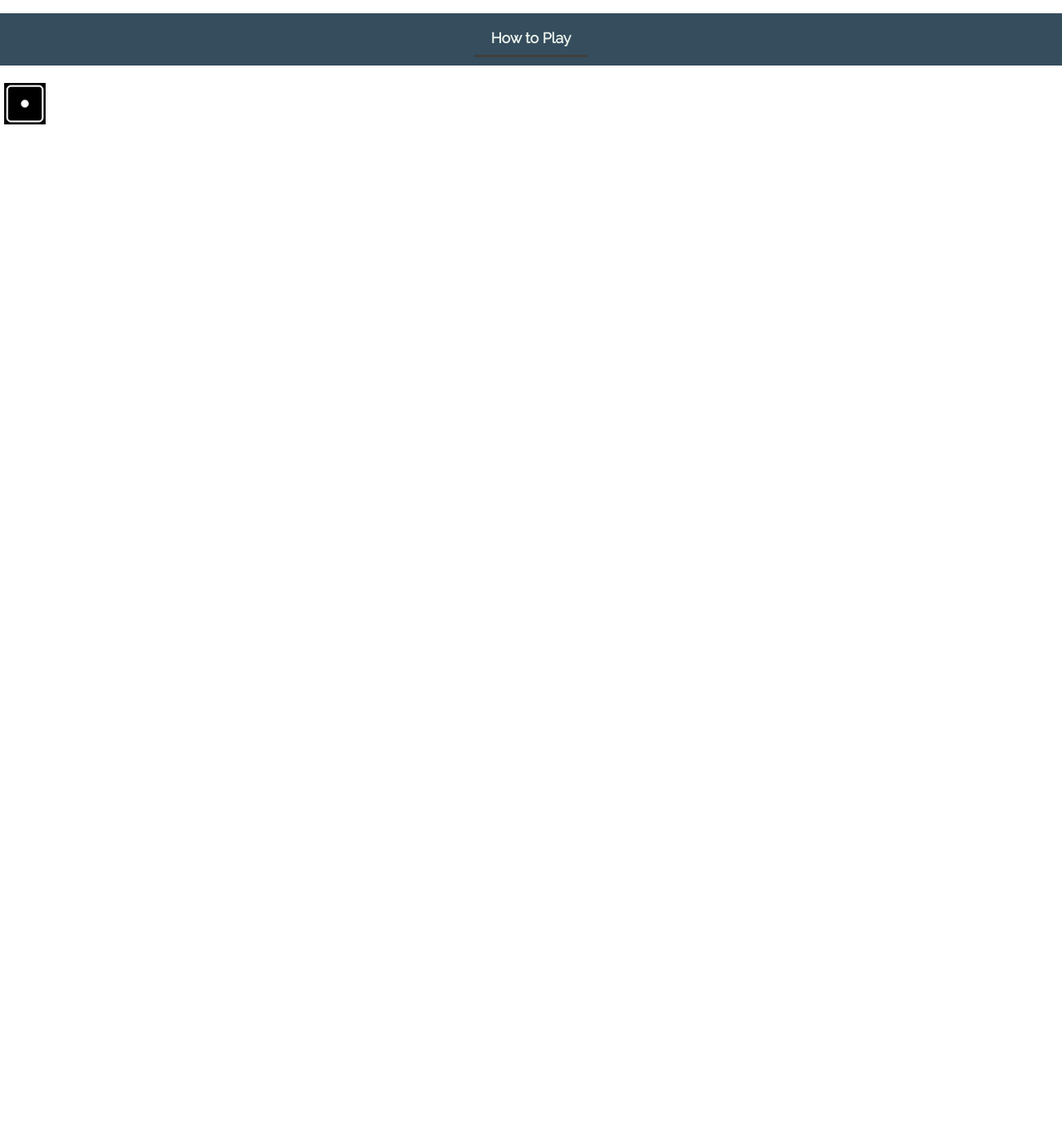
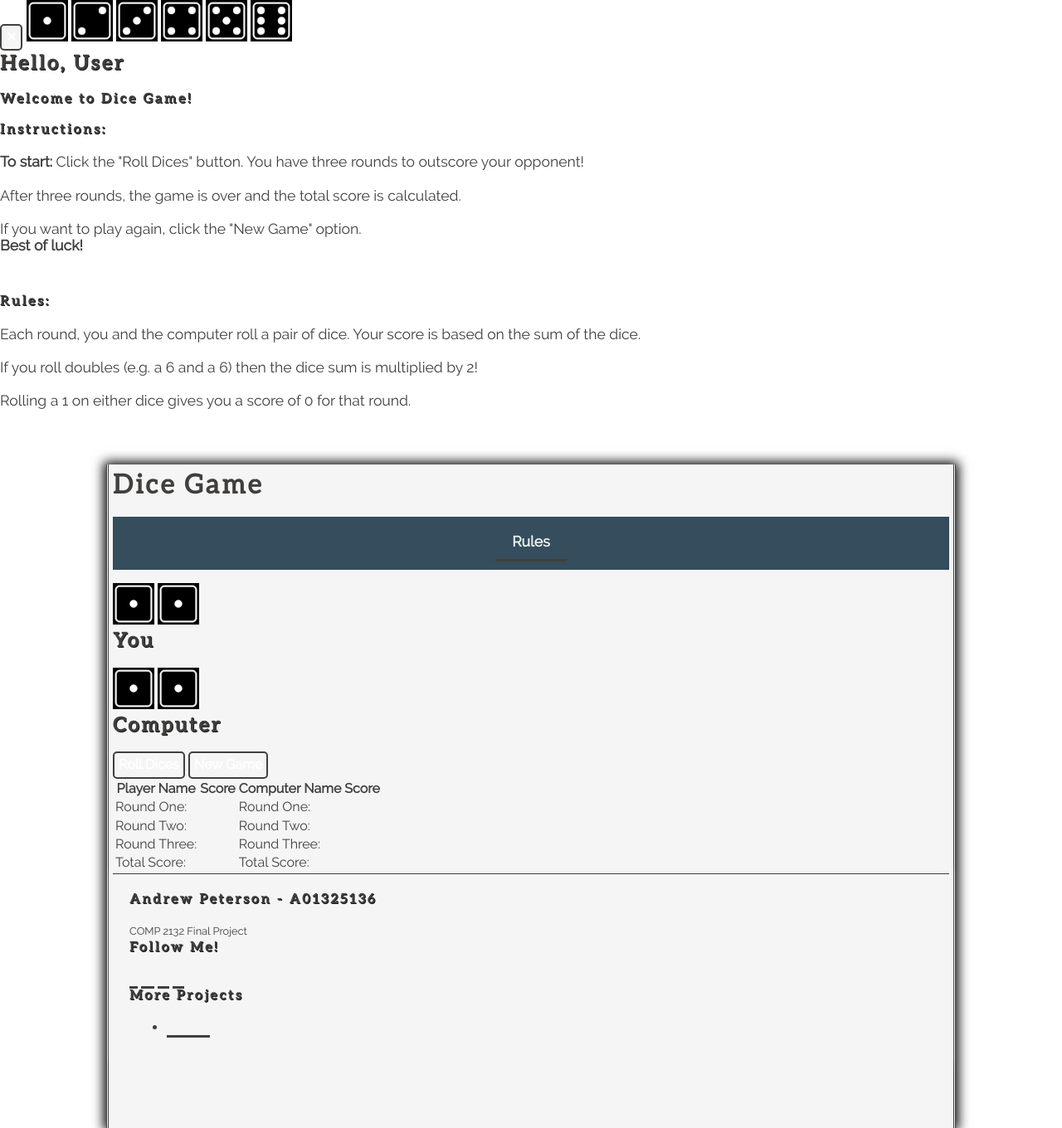
Before and after one commit to Ajosephp/comp2132-project, a plain HTML site: page index.html in a window 1280 px wide. Shown: the whole page at 83% size. Before the commit the page ends 800 px from the top, so only its background shows below. Drawn offline with Linux system fonts and the light colour scheme.

Commit message:
Update index.html

```diff
--- a/index.html
+++ b/index.html
@@ -3,7 +3,6 @@
     <!--
     author:		Andrew
     date:		15/03/2023
-    student#:	a01325136
     ************************
 
     -->
@@ -13,6 +12,8 @@
             content="initial-scale=1.0, width=device-width" />
     <link   rel="stylesheet"
             href="css/style.css"/>
+    <link   rel="stylesheet"
+            href="https://cdnjs.cloudflare.com/ajax/libs/font-awesome/6.3.0/css/all.min.css"/>
 
     <!--
   load jQuery library first...
@@ -21,32 +22,172 @@
 <!--
   then utilize the jQuery library...
 -->
-    <script src=""
-            defer = "defer"></script>
+    <script src="scripts/pop-up.js" defer></script>
+    <script src="scripts/dice-game.js" defer></script>
+
 
     <title>Final Project - COMP2132</title>
 </head>
 
 <body>
 
+    <section id='pop-up'>
+        <div>
+            <button id="close-pop-up">&#x2715</button>
+            <img src="image-icon/inverted-dice-1.png" alt="Dice Value 1">
+            <img src="image-icon/inverted-dice-2.png" alt="Dice Value 2">
+            <img src="image-icon/inverted-dice-3.png" alt="Dice Value 3">
+            <img src="image-icon/inverted-dice-4.png" alt="Dice Value 4">
+            <img src="image-icon/inverted-dice-5.png" alt="Dice Value 5">
+            <img src="image-icon/inverted-dice-6.png" alt="Dice Value 6">
+            <h2>Hello, User</h2>
+            <h4>Welcome to Dice Game!
+                <br>
+                <br>
+                Instructions:
+            </h4>
+            <p><strong>To start:</strong> Click the "Roll Dices" button. You have three rounds to outscore your opponent!
+            <br>
+            <br>
+                After three rounds, the game is over and the total score is calculated.
+            <br>
+            <br>
+            If you want to play again, click the "New Game" option.
+            <br>
+            <strong>Best of luck!</strong>
+            </p>
+            <h4>Rules:</h4>
+            <p>Each round, you and the computer roll a pair of dice. Your score is based on the sum of the dice.
+            <br>
+            <br>
+                If you roll doubles (e.g. a 6 and a 6) then the dice sum is multiplied by 2!
+            <br>
+            <br>
+                Rolling a 1 on either dice gives you a score of 0 for that round.
+            <br>
+            </p>
+       </div>
+    </section>
 
-        <header>
-            <div class="container">
 
-            </div>
+    <div id="wrapper">
 
+        <header class="header-container">
+            <h1>Dice Game</h1>
             <nav>
                 <ul>
-                    <li>
-                        <a href="index.html">How to Play</a>
-                    </li>
+                    <li><a id="start">Rules</a></li>
                 </ul>
             </nav>
         </header>
 
-        <article>
-            <img src="image-icon/inverted-dice-1.png" alt="">
-        </article>
+        <div class="boxes">
 
-    </body>
+            <div class="box">
+                <div class="images-container">
+                    <img id="player-dice-1" src="image-icon/inverted-dice-1.png" alt="Dice Value 1">
+                    <img id="player-dice-2" src="image-icon/inverted-dice-1.png" alt="Dice Value 1">
+                </div>
+                <div class="nameplates">
+                    <h2 id="player-name">You</h2>
+                </div>
+                <div id="player-dice-value"></div>
+            </div>
+
+            <div class="box">
+
+                <div class="images-container">
+                    <img id="computer-dice-1" src="image-icon/inverted-dice-1.png" alt="Dice Value 1">
+                    <img id="computer-dice-2" src="image-icon/inverted-dice-1.png" alt="Dice Value 1">
+                </div>
+
+                <div class="nameplates">
+                    <h2 id="computer-name">Computer</h2>
+                </div>
+
+                <div id="computer-dice-value"></div>
+            </div>
+
+        </div>
+
+        <div class="player-buttons">
+            <button id="roll-dice">Roll Dices</button>
+            <button id="new-game">New Game</button>
+        </div>
+
+        <div class="player-scores">
+            <table class="scoresheet">
+                <thead>
+                  <tr>
+                    <th id="player-name">Player Name</th>
+                    <th>Score</th>
+                    <th id="computer-name">Computer Name</th>
+                    <th>Score</th>
+                  </tr>
+                </thead>
+                <tbody>
+                  <tr>
+                    <td>Round One:</td>
+                    <td id="player-score1"></td>
+                    <td>Round One:</td>
+                    <td id="computer-score1"></td>
+                  </tr>
+                  <tr>
+                    <td>Round Two:</td>
+                    <td id="player-score2"></td>
+                    <td>Round Two:</td>
+                    <td id="computer-score2"></td>
+                  </tr>
+                  <tr>
+                    <td>Round Three:</td>
+                    <td id="player-score3"></td>
+                    <td>Round Three:</td>
+                    <td id="computer-score3"></td>
+                  </tr>
+                  <tr>
+                    <td>Total Score:</td>
+                    <td id="player-total"></td>
+                    <td>Total Score:</td>
+                    <td id="computer-total"></td>
+                  </tr>
+                </tbody>
+              </table>
+        </div>
+
+        <div id="winner"></div>
+
+        <footer>
+            <div class="footer-container">
+                <div class="footer-row">
+                    <div class="footer-col">
+                        <h4 id="title">Andrew Peterson - A01325136</h4>
+                        <small>COMP 2132 Final Project</small>
+                    </div>
+                        <div class="footer-col">
+                            <h4>Follow Me!</h4>
+                            <div class="social-links">
+                            <a href="#"><i class="fab fa-facebook-f"></i></a>
+                            <a href="#"><i class="fab fa-twitter"></i></a>
+                            <a href="#"><i class="fab fa-instagram"></i></a>
+                            <a  href="https://www.linkedin.com/in/andrew-peterson-30405b26b"
+                                target="_blank"><i class="fab fa-linkedin-in"></i></a>
+                        </div>
+                    </div>
+                    <div class="footer-col">
+                        <h4>More Projects</h4>
+                        <ul>
+                            <li><a  href="https://github.com/Ajosephp/comp2132-project.git"
+                                    target="_blank">GitHub</a></li>
+                        </ul>
+                    </div>
+                </div>
+
+            </div>
+        </footer>
+
+    </div>
+
+</body>
+
+</body>
 </html>
```
